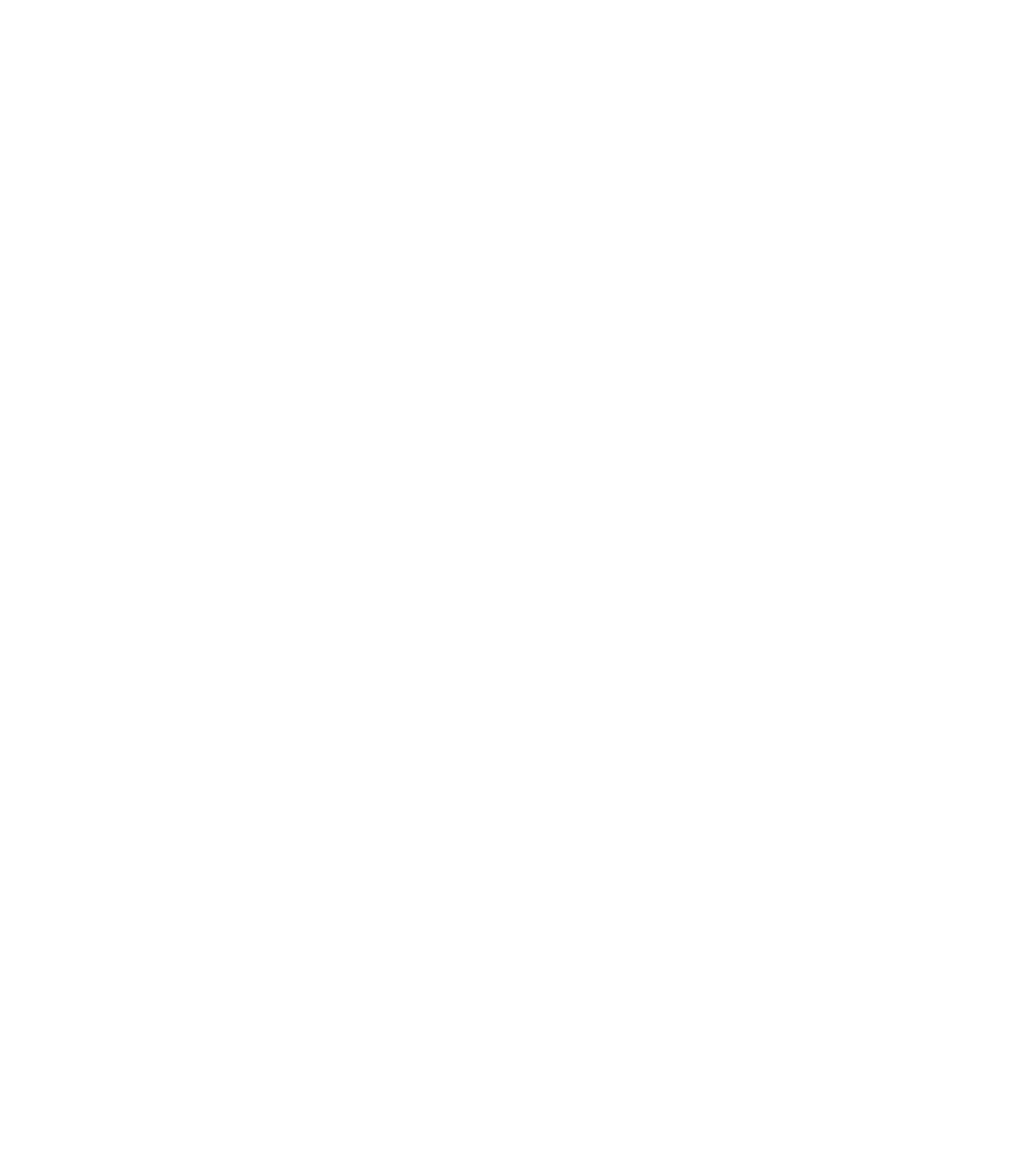
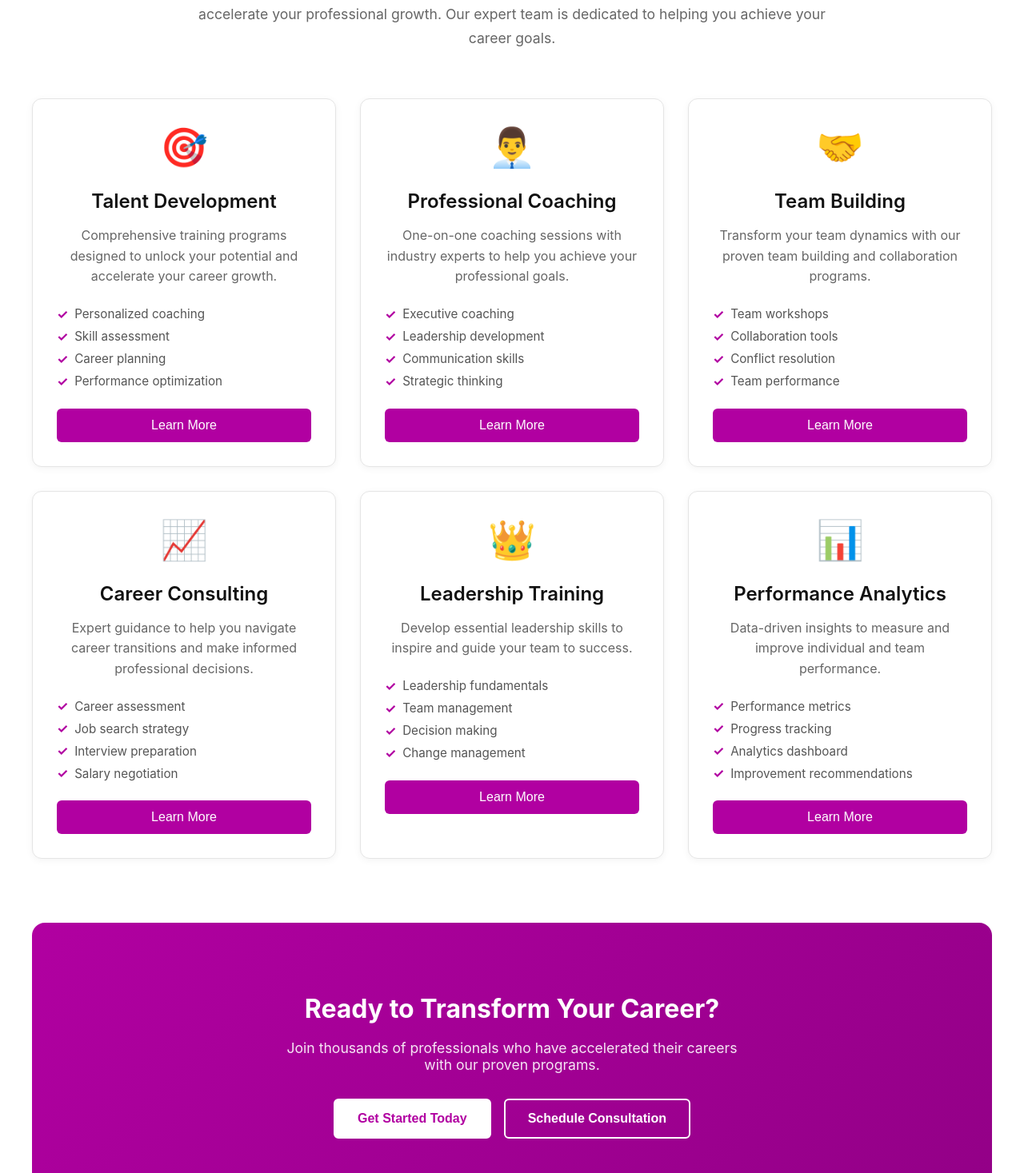
Before and after one commit to imdattusreehari/supertalent, a React (Create React App) app: page /services in a window 1280 px wide. Before the commit this address had no page. Shown: the part 283-1750 px from the top of the page at 80% size. Before the commit the page ends 800 px from the top, so only its background shows below. Built offline with nearby package versions, Linux system fonts and the light colour scheme.

Commit message:
Services page added by Cursor

```diff
--- a/src/App.js
+++ b/src/App.js
@@ -7,6 +7,7 @@
 import Home from './pages/Home';
 import ContactUs from './pages/ContactUs';
 import Portfolio from './pages/portfolio';
+import Services from './pages/Services';
 
 /**
  * Main App component that renders application routes
@@ -18,6 +19,7 @@
       <BrowserRouter>
         <Routes>
           <Route path="/" element={<Home />} />
+          <Route path="/services" element={<Services />} />
           <Route path="/contact-us" element={<ContactUs />} />
           <Route path="/portfolio" element={<Portfolio />} />
         </Routes>
--- a/src/components/Navbar.js
+++ b/src/components/Navbar.js
@@ -9,6 +9,7 @@
 
         <nav className="nav-links">
           <a href="/">Home</a>
+          <a href="/services">Services</a>
           <a href="/portfolio">Portfolio</a>
           <a href="/pages/portfolio">Resources</a>
           <a href="/pages/portfolio">About Us</a>
--- /dev/null
+++ b/src/pages/Services.css
@@ -0,0 +1,210 @@
+.services {
+  background-color: #fff;
+  padding: 80px 20px;
+}
+
+.services-container {
+  max-width: 1200px;
+  margin: 0 auto;
+}
+
+.services-header {
+  text-align: center;
+  margin-bottom: 60px;
+}
+
+.services-title {
+  font-size: 2.5rem;
+  font-weight: 700;
+  margin-bottom: 16px;
+  color: #111;
+}
+
+.services-subtext {
+  font-size: 1.1rem;
+  color: #666;
+  max-width: 800px;
+  margin: 0 auto;
+  line-height: 1.7;
+}
+
+.services-grid {
+  display: grid;
+  grid-template-columns: repeat(auto-fit, minmax(350px, 1fr));
+  gap: 30px;
+  margin-bottom: 80px;
+}
+
+.service-card {
+  background: #fff;
+  border: 1px solid #e5e5e5;
+  border-radius: 12px;
+  padding: 30px;
+  text-align: center;
+  transition: all 0.3s ease;
+  box-shadow: 0 2px 10px rgba(0, 0, 0, 0.05);
+}
+
+.service-card:hover {
+  transform: translateY(-5px);
+  box-shadow: 0 8px 25px rgba(0, 0, 0, 0.1);
+  border-color: #b100a1;
+}
+
+.service-icon {
+  font-size: 3rem;
+  margin-bottom: 20px;
+  display: block;
+}
+
+.service-title {
+  font-size: 1.5rem;
+  font-weight: 600;
+  margin-bottom: 16px;
+  color: #111;
+}
+
+.service-description {
+  color: #666;
+  line-height: 1.6;
+  margin-bottom: 24px;
+}
+
+.service-features {
+  list-style: none;
+  padding: 0;
+  margin: 0 0 24px 0;
+  text-align: left;
+}
+
+.service-feature {
+  display: flex;
+  align-items: center;
+  margin-bottom: 8px;
+  color: #555;
+  font-size: 0.95rem;
+}
+
+.feature-check {
+  color: #b100a1;
+  font-weight: bold;
+  margin-right: 8px;
+  font-size: 1rem;
+}
+
+.service-btn {
+  background-color: #b100a1;
+  color: #fff;
+  border: none;
+  padding: 12px 24px;
+  font-size: 1rem;
+  border-radius: 6px;
+  cursor: pointer;
+  transition: background 0.3s ease;
+  width: 100%;
+}
+
+.service-btn:hover {
+  background-color: #930087;
+}
+
+.services-cta {
+  background: linear-gradient(135deg, #b100a1 0%, #930087 100%);
+  color: #fff;
+  padding: 60px 40px;
+  border-radius: 16px;
+  text-align: center;
+}
+
+.cta-title {
+  font-size: 2rem;
+  font-weight: 700;
+  margin-bottom: 16px;
+}
+
+.cta-text {
+  font-size: 1.1rem;
+  margin-bottom: 32px;
+  opacity: 0.9;
+  max-width: 600px;
+  margin-left: auto;
+  margin-right: auto;
+}
+
+.cta-buttons {
+  display: flex;
+  gap: 16px;
+  justify-content: center;
+  flex-wrap: wrap;
+}
+
+.cta-btn {
+  padding: 14px 28px;
+  font-size: 1rem;
+  border-radius: 6px;
+  cursor: pointer;
+  transition: all 0.3s ease;
+  border: 2px solid transparent;
+  font-weight: 600;
+}
+
+.cta-btn.primary {
+  background-color: #fff;
+  color: #b100a1;
+  border-color: #fff;
+}
+
+.cta-btn.primary:hover {
+  background-color: transparent;
+  color: #fff;
+  border-color: #fff;
+}
+
+.cta-btn.secondary {
+  background-color: transparent;
+  color: #fff;
+  border-color: #fff;
+}
+
+.cta-btn.secondary:hover {
+  background-color: #fff;
+  color: #b100a1;
+}
+
+/* Responsive Design */
+@media (max-width: 768px) {
+  .services {
+    padding: 60px 20px;
+  }
+
+  .services-title {
+    font-size: 2rem;
+  }
+
+  .services-grid {
+    grid-template-columns: 1fr;
+    gap: 20px;
+  }
+
+  .service-card {
+    padding: 24px;
+  }
+
+  .services-cta {
+    padding: 40px 20px;
+  }
+
+  .cta-title {
+    font-size: 1.5rem;
+  }
+
+  .cta-buttons {
+    flex-direction: column;
+    align-items: center;
+  }
+
+  .cta-btn {
+    width: 100%;
+    max-width: 300px;
+  }
+}
--- /dev/null
+++ b/src/pages/Services.js
@@ -0,0 +1,98 @@
+import React from 'react';
+import Navbar from '../components/Navbar';
+import Footer from '../components/Footer';
+import './Services.css';
+
+function Services() {
+  const services = [
+    {
+      title: "Talent Development",
+      description: "Comprehensive training programs designed to unlock your potential and accelerate your career growth.",
+      icon: "🎯",
+      features: ["Personalized coaching", "Skill assessment", "Career planning", "Performance optimization"]
+    },
+    {
+      title: "Professional Coaching",
+      description: "One-on-one coaching sessions with industry experts to help you achieve your professional goals.",
+      icon: "👨‍💼",
+      features: ["Executive coaching", "Leadership development", "Communication skills", "Strategic thinking"]
+    },
+    {
+      title: "Team Building",
+      description: "Transform your team dynamics with our proven team building and collaboration programs.",
+      icon: "🤝",
+      features: ["Team workshops", "Collaboration tools", "Conflict resolution", "Team performance"]
+    },
+    {
+      title: "Career Consulting",
+      description: "Expert guidance to help you navigate career transitions and make informed professional decisions.",
+      icon: "📈",
+      features: ["Career assessment", "Job search strategy", "Interview preparation", "Salary negotiation"]
+    },
+    {
+      title: "Leadership Training",
+      description: "Develop essential leadership skills to inspire and guide your team to success.",
+      icon: "👑",
+      features: ["Leadership fundamentals", "Team management", "Decision making", "Change management"]
+    },
+    {
+      title: "Performance Analytics",
+      description: "Data-driven insights to measure and improve individual and team performance.",
+      icon: "📊",
+      features: ["Performance metrics", "Progress tracking", "Analytics dashboard", "Improvement recommendations"]
+    }
+  ];
+
+  return (
+    <div className="App">
+      <Navbar />
+      <main role="main">
+        <section id="services" className="services">
+          <div className="services-container">
+            <div className="services-header">
+              <h1 className="services-title">Our Services</h1>
+              <p className="services-subtext">
+                We offer comprehensive talent development solutions designed to unlock your potential
+                and accelerate your professional growth. Our expert team is dedicated to helping you
+                achieve your career goals.
+              </p>
+            </div>
+
+            <div className="services-grid">
+              {services.map((service, index) => (
+                <div key={index} className="service-card">
+                  <div className="service-icon">{service.icon}</div>
+                  <h3 className="service-title">{service.title}</h3>
+                  <p className="service-description">{service.description}</p>
+                  <ul className="service-features">
+                    {service.features.map((feature, featureIndex) => (
+                      <li key={featureIndex} className="service-feature">
+                        <span className="feature-check">✓</span>
+                        {feature}
+                      </li>
+                    ))}
+                  </ul>
+                  <button className="service-btn">Learn More</button>
+                </div>
+              ))}
+            </div>
+
+            <div className="services-cta">
+              <h2 className="cta-title">Ready to Transform Your Career?</h2>
+              <p className="cta-text">
+                Join thousands of professionals who have accelerated their careers with our proven programs.
+              </p>
+              <div className="cta-buttons">
+                <button className="cta-btn primary">Get Started Today</button>
+                <button className="cta-btn secondary">Schedule Consultation</button>
+              </div>
+            </div>
+          </div>
+        </section>
+      </main>
+      <Footer />
+    </div>
+  );
+}
+
+export default Services;
```
